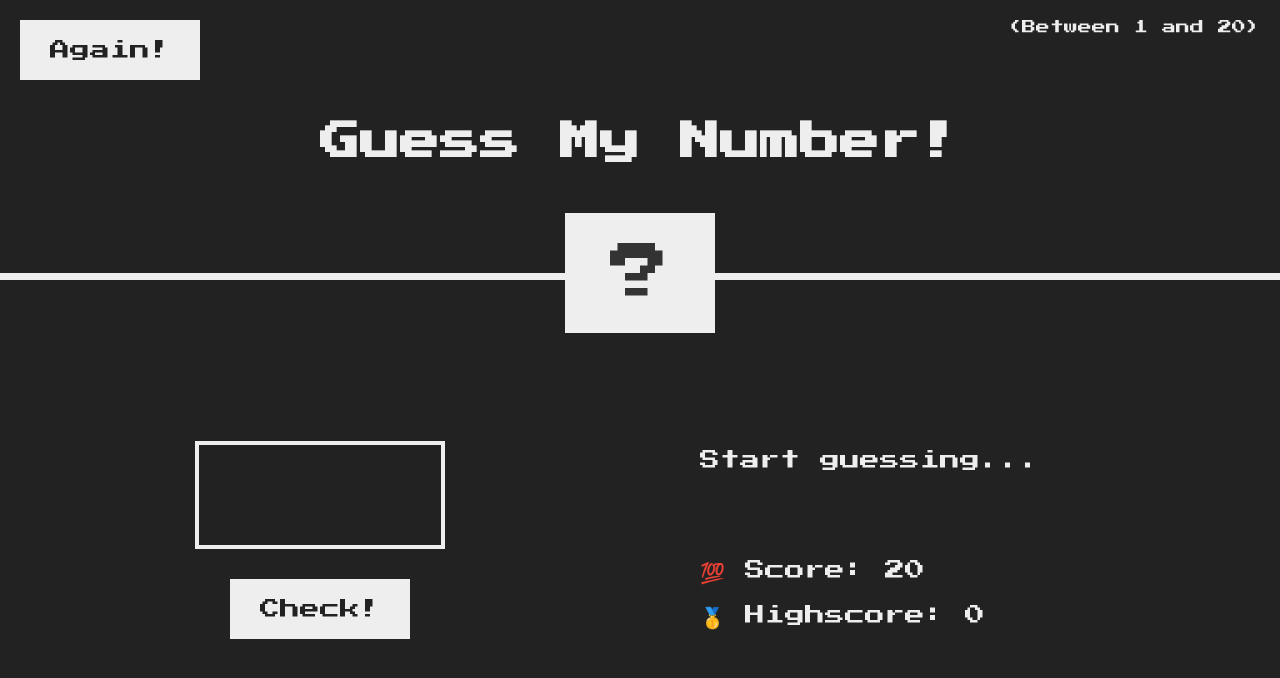
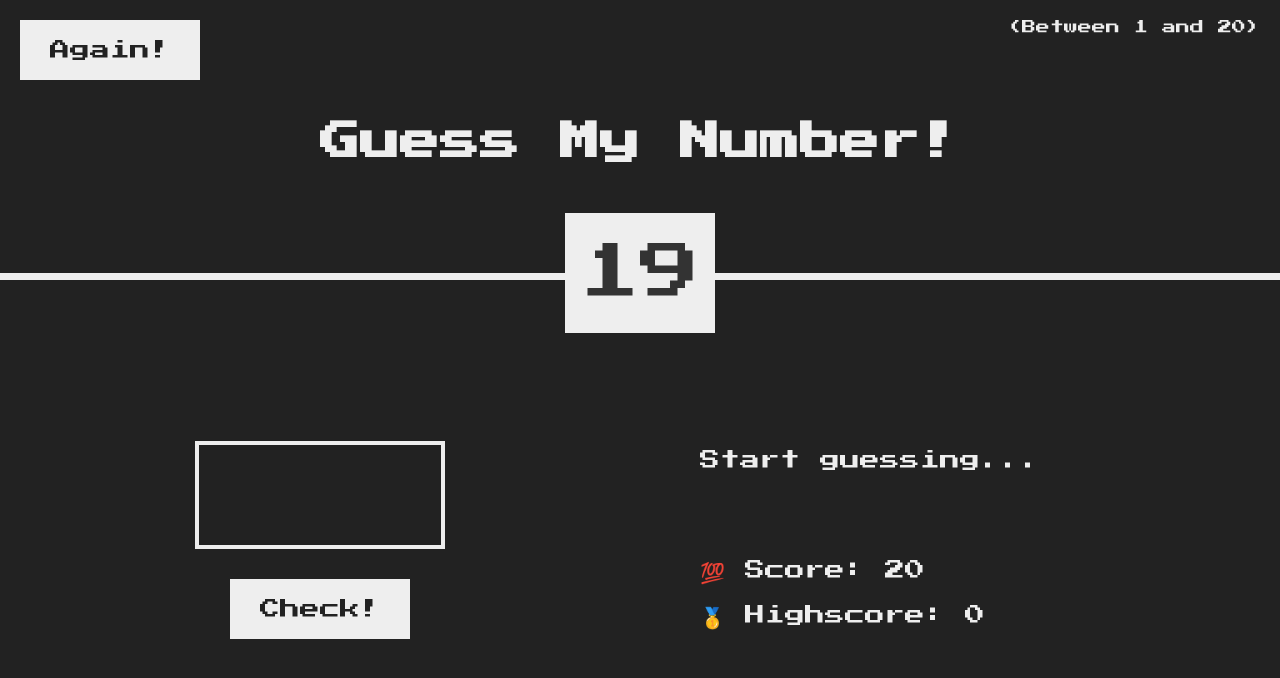
Before and after one commit to davywibowo/project-game, a plain HTML site: page index.html in a window 1280 px wide. Drawn offline with Linux system fonts and the light colour scheme.

```diff
--- a/index.html
+++ b/index.html
@@ -27,6 +27,6 @@
         </p>
       </section>
     </main>
-    <script src="script.js"></script>
+    <script src="main.js"></script>
   </body>
 </html>
--- /dev/null
+++ b/main.js
@@ -0,0 +1,8 @@
+const angka = Math.trunc(Math.random() * 20) + 1;
+console.log(angka);
+
+document.querySelector(".number").textContent = angka;
+
+document.querySelector(".check").addEventListener("click", function () {
+  const guess = Number(document.querySelector(".guess").value);
+});
```
